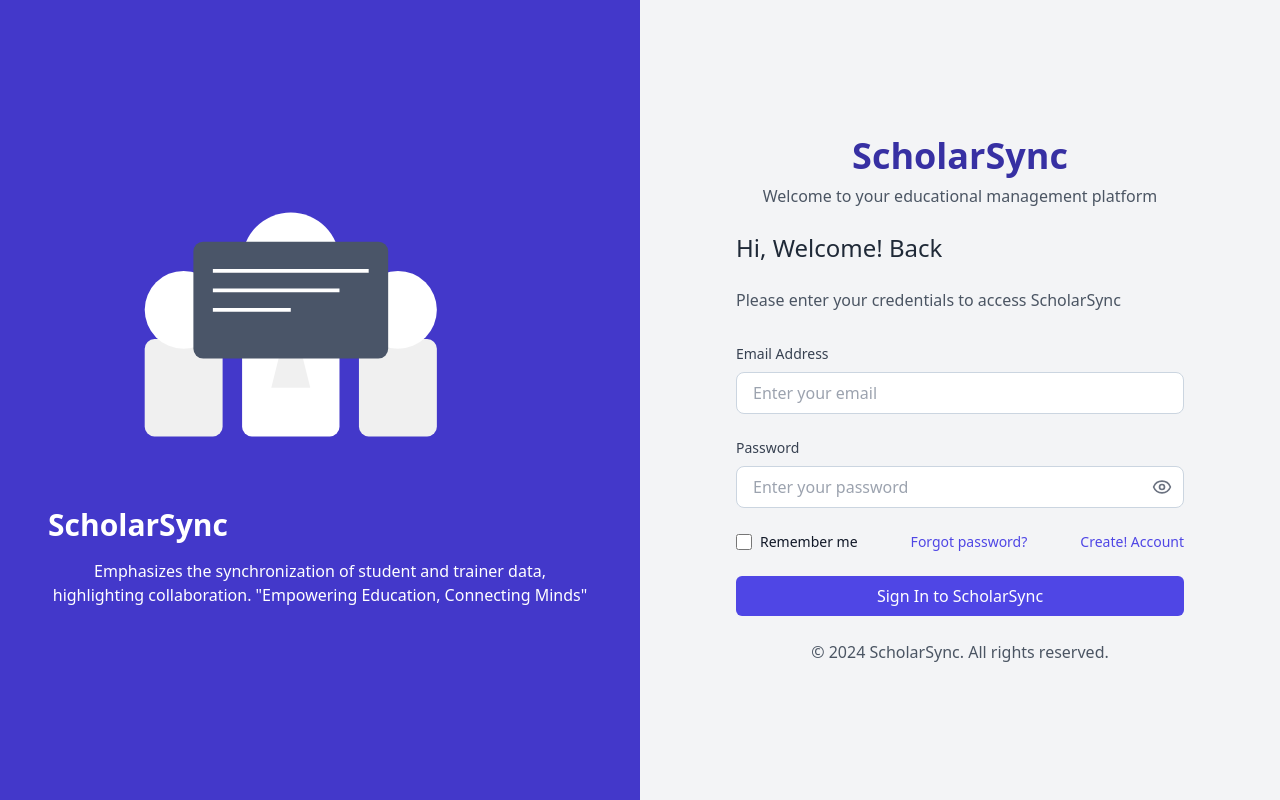
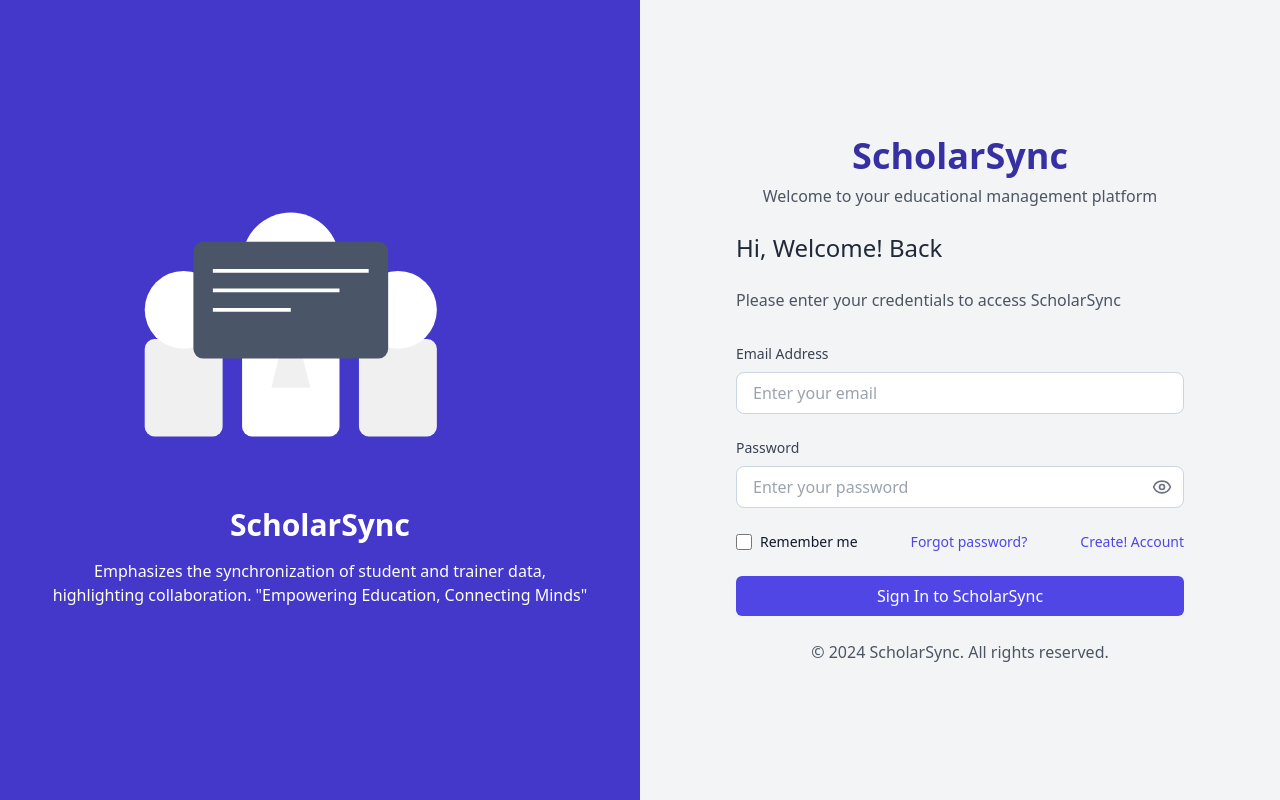
Before and after one commit to sumerishere/ScholarSync-frontend, a React (Vite) app: page /login in a window 1280 px wide. Built offline with nearby package versions, Linux system fonts and the light colour scheme; what tailwindcss-motion would draw is missing.

Commit message:
added some changes in loginForm , studentDetails

```diff
--- a/src/components/Batches/StudentsDetails.jsx
+++ b/src/components/Batches/StudentsDetails.jsx
@@ -91,7 +91,7 @@ const StudentsDetails = () => {
               <tr>
                 <th
                   scope="col"
-                  className="sticky top-0 bg-gray-50 px-6 py-3 text-left text-xs font-medium text-gray-500 uppercase tracking-wider border-b shadow-sm"
+                  className="sticky top-0 sticky  left-0 bg-gray-50 px-6 py-3 text-left text-xs font-medium text-gray-500 uppercase tracking-wider border-b shadow-sm"
                 >
                   Fee Status
                 </th>
@@ -159,7 +159,7 @@ const StudentsDetails = () => {
                 );
                 return (
                   <tr key={student.id} className="hover:bg-gray-50">
-                    <td className="px-6 py-4 whitespace-nowrap text-sm text-gray-900">
+                    <td className="sticky left-0 bg-white px-6 py-4 whitespace-nowrap text-sm text-gray-900">
                       <div
                         className={`w-6 h-3 shadow rounded ${feeStatus.color}`}
                       ></div>
--- a/src/components/Login/LoginForm.jsx
+++ b/src/components/Login/LoginForm.jsx
@@ -97,7 +97,7 @@ const LoginForm = () => {
               strokeWidth="4"
             />
           </svg>
-          <h2 className="text-3xl font-bold text-white">ScholarSync</h2>
+          <h2 className="text-3xl text-center font-bold text-white">ScholarSync</h2>
           <p className="text-white mt-4">
             {`
             Emphasizes the synchronization of student and trainer data,
```
